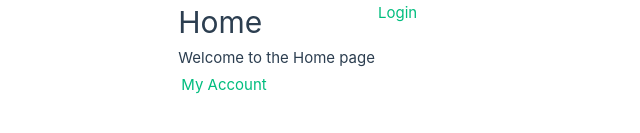
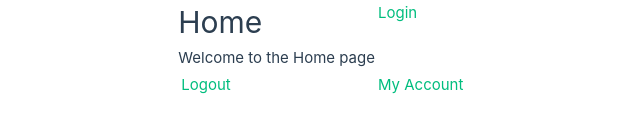
Before and after one commit to rgayan12/foodbuddy, a Vue app: page / in a window 1280 px wide. Shown: the part 351-484 px from the top of the page, without its empty margins (265-905 px from the left). Built offline with nearby package versions, Linux system fonts and the light colour scheme; no server answers.

Commit message:
added the logout function

```diff
--- a/src/App.vue
+++ b/src/App.vue
@@ -5,6 +5,7 @@ import { RouterLink, RouterView } from 'vue-router'
 <template>
   <RouterView />
   <a href="/auth/login">Login</a>
+  <a href="/auth/logout">Logout</a>
   <RouterLink to="/my-account">My Account</RouterLink>
 </template>
 
```
